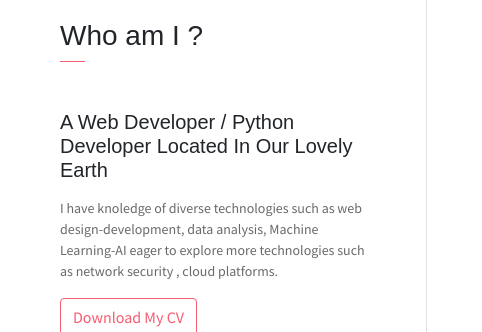
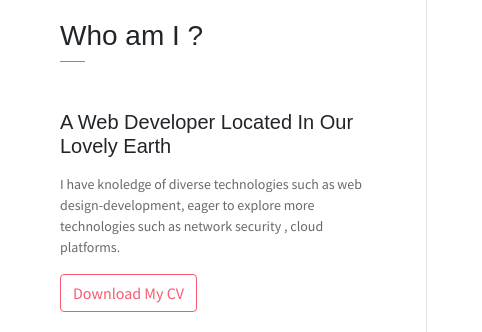
Before and after one commit to VivekRthod21/vivek_portfolio, a website: page public_html/index.html in a window 1280 px wide. Shown: the part 758-1090 px from the top of the page, 0-482 px from the left. Drawn offline with Linux system fonts and the light colour scheme; some packages are replaced by stand-ins of ours; some icons are missing.

Commit message:
Change subtitle to 'Web Developer' and update description
Updated the subtitle and description to reflect a focus on web development.

```diff
--- a/public_html/index.html
+++ b/public_html/index.html
@@ -51,7 +51,7 @@
                     <img src="assets/imgs/vrCityCroped.png" alt="Vivek" class="brand-img">
                     <li class="brand-txt">
                         <h5 class="brand-title">Vivek Rathod</h5>
-                        <div class="brand-subtitle">Python Developer</div>
+                        <div class="brand-subtitle">Web Developer</div>
                     </li>
                 </ul>
                 <ul class="navbar-nav ml-auto">
@@ -73,8 +73,8 @@
             <div class="col-lg-4 about-card">
                 <h3 class="font-weight-light">Who am I ?</h3>
                 <span class="line mb-5"></span>
-                <h5 class="mb-3">A Web Developer / Python Developer Located In Our Lovely Earth</h5>
-                <p class="mt-20">I have knoledge of diverse technologies such as web design-development, data analysis, Machine Learning-AI eager to explore more technologies such as network security , cloud platforms.</p>
+                <h5 class="mb-3">A Web Developer Located In Our Lovely Earth</h5>
+                <p class="mt-20">I have knoledge of diverse technologies such as web design-development, eager to explore more technologies such as network security , cloud platforms.</p>
                 <button class="btn btn-outline-danger"><i class="icon-down-circled2 "></i>Download My CV</button>
             </div>
             <div class="col-lg-4 about-card">
```
